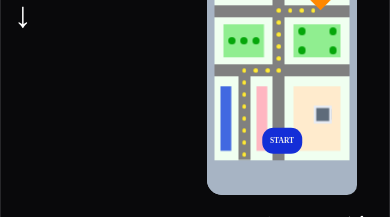
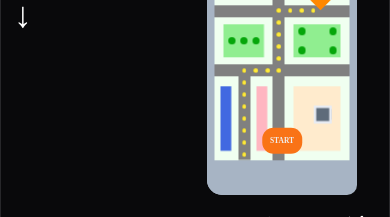
Before and after one commit to yashvavaliya/Y_PortFolio, a React (Vite) app: page / in a window 390 px wide. Shown: the part 1120-1337 px from the top of the page. Built offline with nearby package versions, Linux system fonts and the light colour scheme.

Commit message:
change color phone button

```diff
--- a/src/components/styles/3Dphone.css
+++ b/src/components/styles/3Dphone.css
@@ -241,7 +241,7 @@
 
       .start-button {
         width: 30%;
-        background: hsl(232, 83%, 46%);
+        background: rgb(249 115 22);
         color: #eeeeee;
         padding: 1em;
         text-align: center;
```
